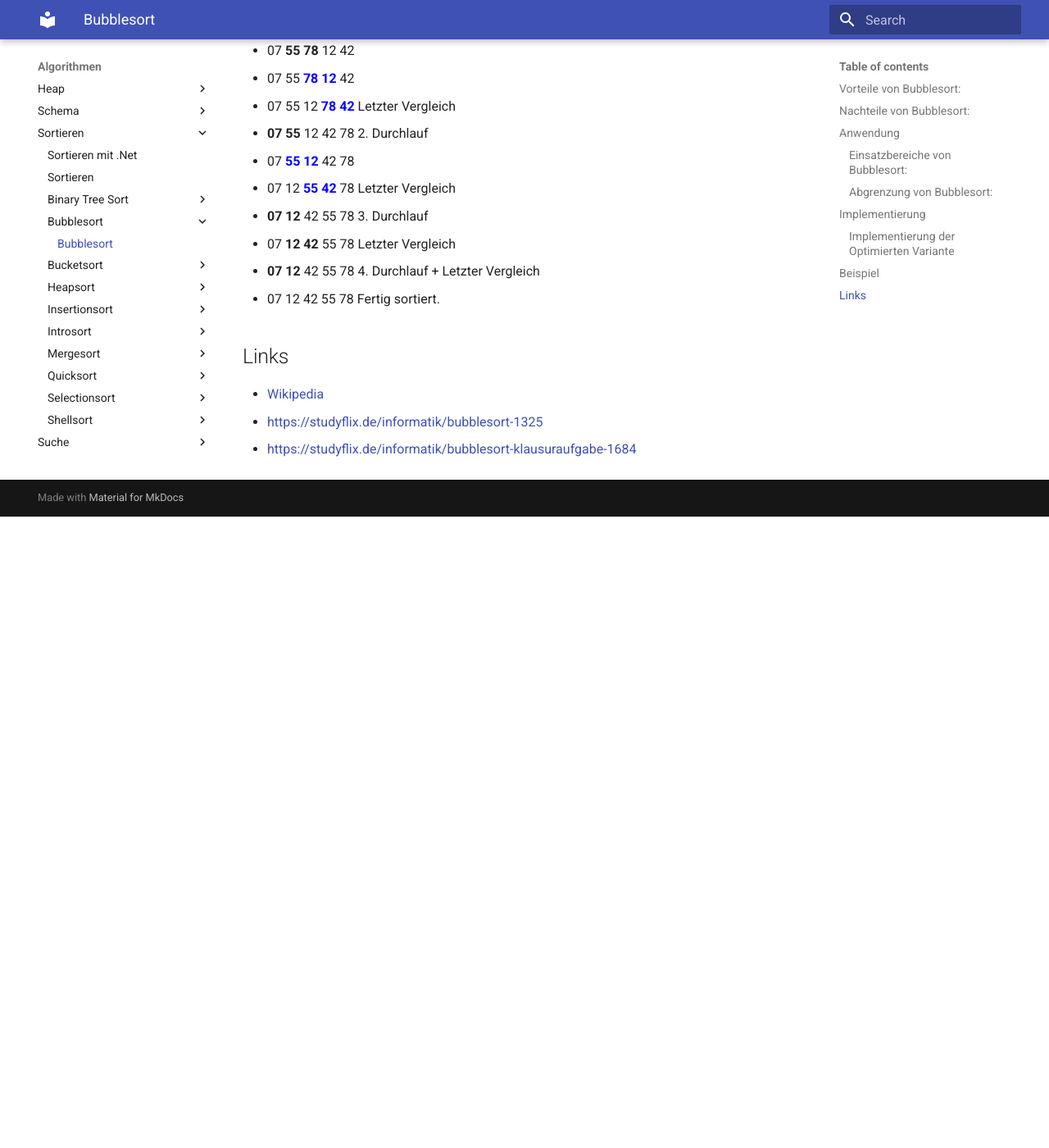
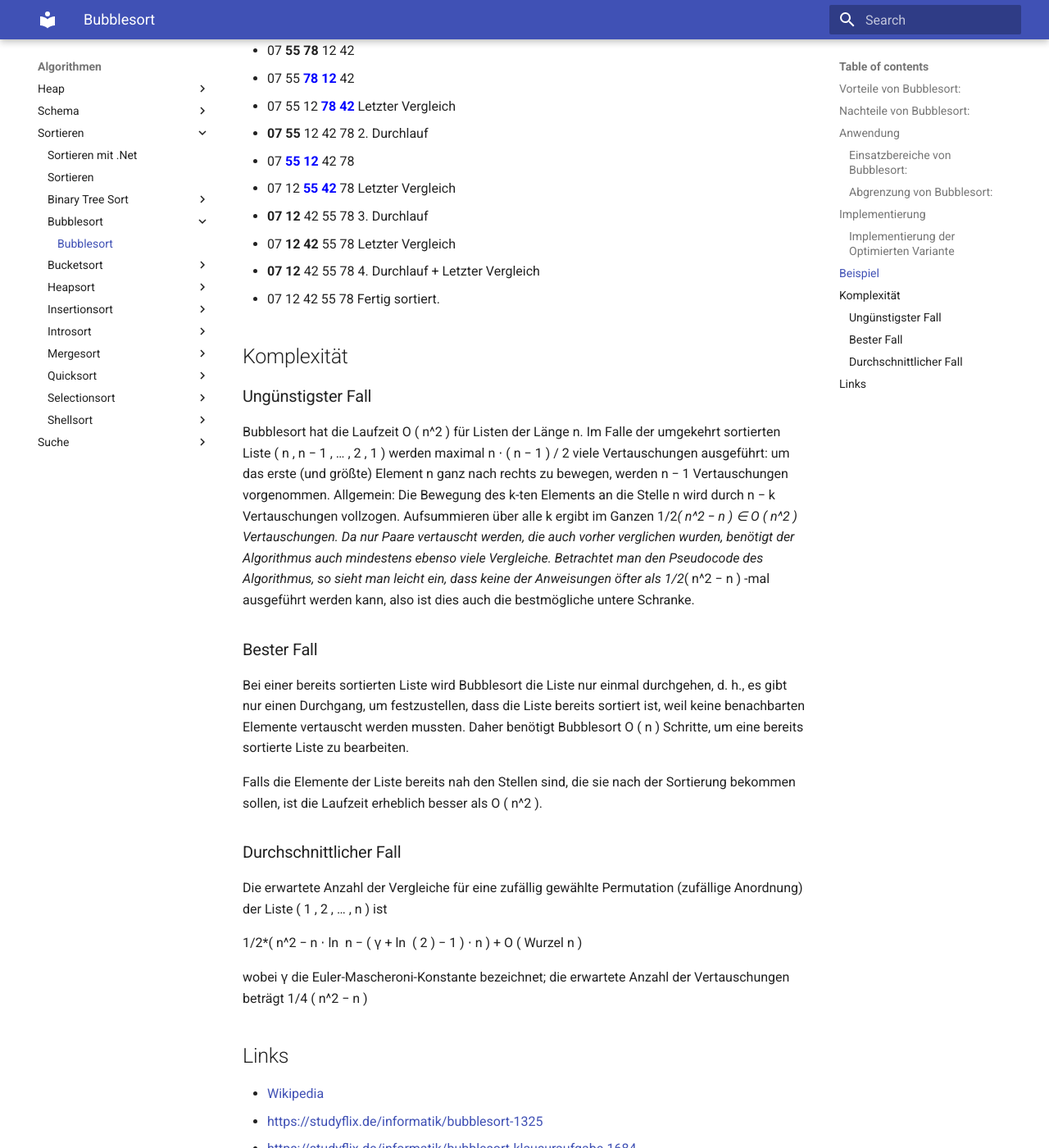
Before and after one commit to tsolenthaler/zbwAlgDs, an MkDocs documentation site: the page built from docs/algorithmen/sortieren/Bubblesort/Bubblesort.md, in a window 1280 px wide and 1400 px high, scrolled down 5055 px. Shown: the whole window at 82% size. Built offline with MkDocs 1.6.1 and Material for MkDocs 9.7.7, drawn with Linux system fonts in a browser that asks for light colours; before the commit the page ends 5685 px from its top, so only the background shows below that.

Commit message:
add complexity analysis section to Bubblesort documentation for clarity

```diff
--- a/docs/algorithmen/sortieren/Bubblesort/Bubblesort.md
+++ b/docs/algorithmen/sortieren/Bubblesort/Bubblesort.md
@@ -198,6 +198,27 @@ Die fett gedruckten Zahlen werden jeweils verglichen. Ist die linke größer als
 * <strong>07 12</strong> 42 55 78   4. Durchlauf + Letzter Vergleich
 * 07 12 42 55 78   Fertig sortiert.
 
+## Komplexität
+
+### Ungünstigster Fall
+
+Bubblesort hat die Laufzeit O ( n^2 ) für Listen der Länge n. Im Falle der umgekehrt sortierten Liste ( n , n − 1 , … , 2 , 1 ) werden maximal n ⋅ ( n − 1 ) / 2 viele Vertauschungen ausgeführt: um das erste (und größte) Element n ganz nach rechts zu bewegen, werden n − 1 Vertauschungen vorgenommen. Allgemein: Die Bewegung des k-ten Elements an die Stelle n wird durch n − k Vertauschungen vollzogen. Aufsummieren über alle k ergibt im Ganzen 1/2*( n^2 − n ) ∈ O ( n^2 ) Vertauschungen. Da nur Paare vertauscht werden, die auch vorher verglichen wurden, benötigt der Algorithmus auch mindestens ebenso viele Vergleiche. Betrachtet man den Pseudocode des Algorithmus, so sieht man leicht ein, dass keine der Anweisungen öfter als 1/2*( n^2 − n ) -mal ausgeführt werden kann, also ist dies auch die bestmögliche untere Schranke.
+
+### Bester Fall
+
+Bei einer bereits sortierten Liste wird Bubblesort die Liste nur einmal durchgehen, d. h., es gibt nur einen Durchgang, um festzustellen, dass die Liste bereits sortiert ist, weil keine benachbarten Elemente vertauscht werden mussten. Daher benötigt Bubblesort O ( n ) Schritte, um eine bereits sortierte Liste zu bearbeiten.
+
+Falls die Elemente der Liste bereits nah den Stellen sind, die sie nach der Sortierung bekommen sollen, ist die Laufzeit erheblich besser als O ( n^2 ).
+
+### Durchschnittlicher Fall
+
+Die erwartete Anzahl der Vergleiche für eine zufällig gewählte Permutation (zufällige Anordnung) der Liste ( 1 , 2 , … , n ) ist
+
+
+1/2*( n^2 − n ⋅ ln ⁡ n − ( γ + ln ⁡ ( 2 ) − 1 ) ⋅ n ) + O ( Wurzel n )
+
+wobei γ die Euler-Mascheroni-Konstante bezeichnet; die erwartete Anzahl der Vertauschungen beträgt 1/4 ( n^2 − n )
+
 ## Links
 
 * [Wikipedia](https://de.wikipedia.org/wiki/Bubblesort)
```
